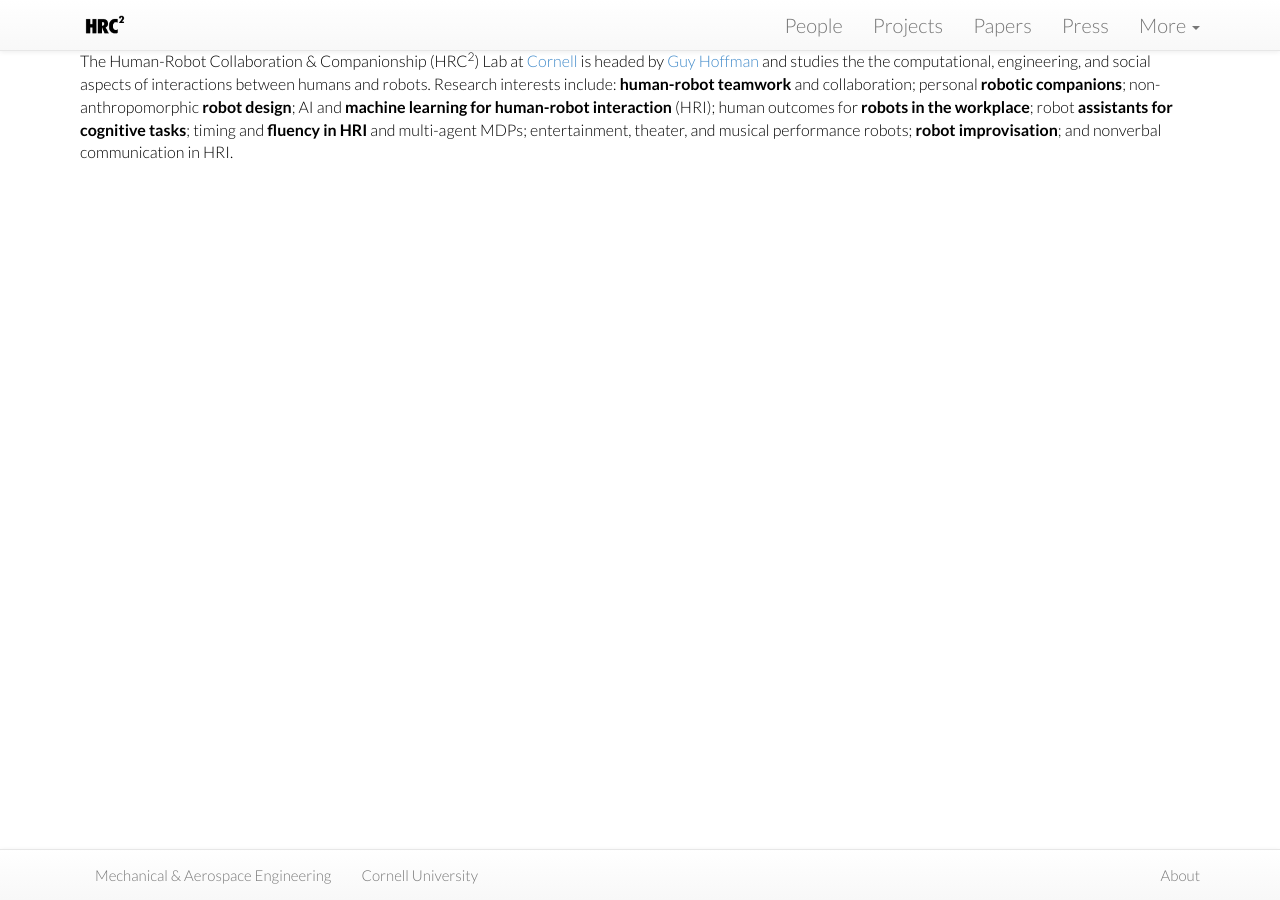
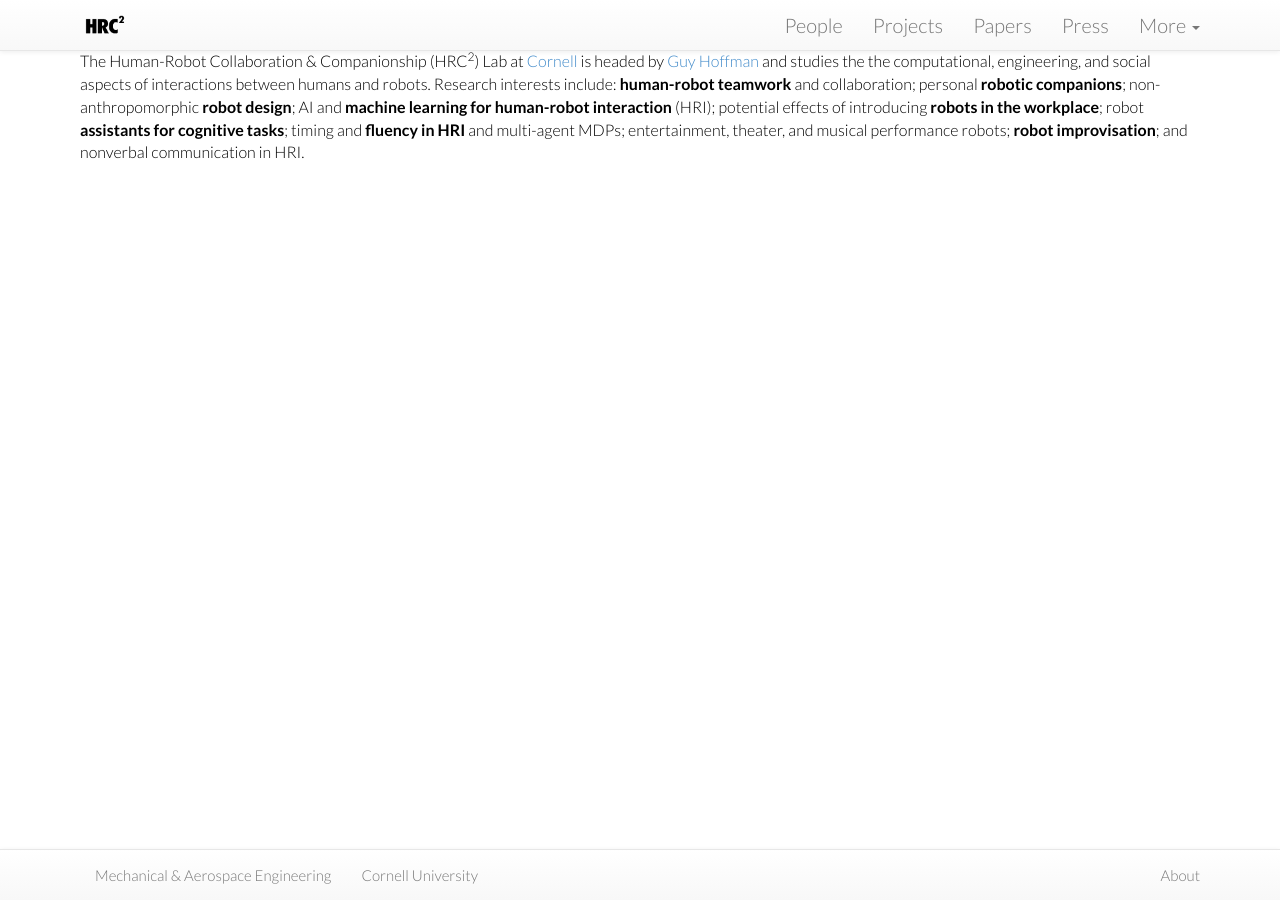
Before and after one commit to hrc2/hrc2.github.io, a Jekyll site: the page built from misc/_posts/2018-03-26-home.md, in a window 1280 px wide. Built offline with Jekyll 4.4.1, drawn with Linux system fonts in a browser that asks for light colours; nearby versions of some CDN libraries; some web fonts are replaced.

Commit message:
Update 2018-03-26-home.md

```diff
--- a/misc/_posts/2018-03-26-home.md
+++ b/misc/_posts/2018-03-26-home.md
@@ -6,4 +6,4 @@ categories:
 homepage: true
 ---
 The Human-Robot Collaboration &amp; Companionship (HRC<sup>2</sup>) Lab at [Cornell](http://cornell.edu) is headed by [Guy Hoffman](http://guyhoffman.com) and studies the the computational, engineering, and social aspects of interactions between humans and robots.
-Research interests include: **human-robot teamwork** and collaboration; personal **robotic companions**; non-anthropomorphic **robot design**; AI and **machine learning for human-robot interaction** (HRI); human outcomes for **robots in the workplace**; robot **assistants for cognitive tasks**; timing and **fluency in HRI** and multi-agent MDPs; entertainment, theater, and musical performance robots; **robot improvisation**; and nonverbal communication in HRI.
+Research interests include: **human-robot teamwork** and collaboration; personal **robotic companions**; non-anthropomorphic **robot design**; AI and **machine learning for human-robot interaction** (HRI); potential effects of introducing **robots in the workplace**; robot **assistants for cognitive tasks**; timing and **fluency in HRI** and multi-agent MDPs; entertainment, theater, and musical performance robots; **robot improvisation**; and nonverbal communication in HRI.
```
